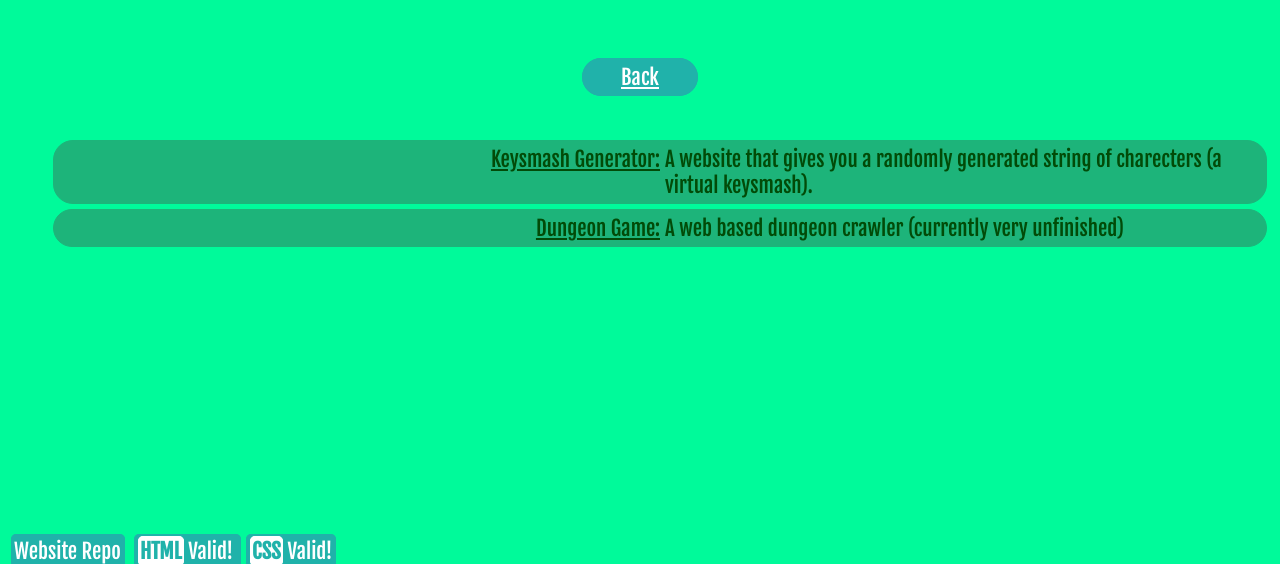
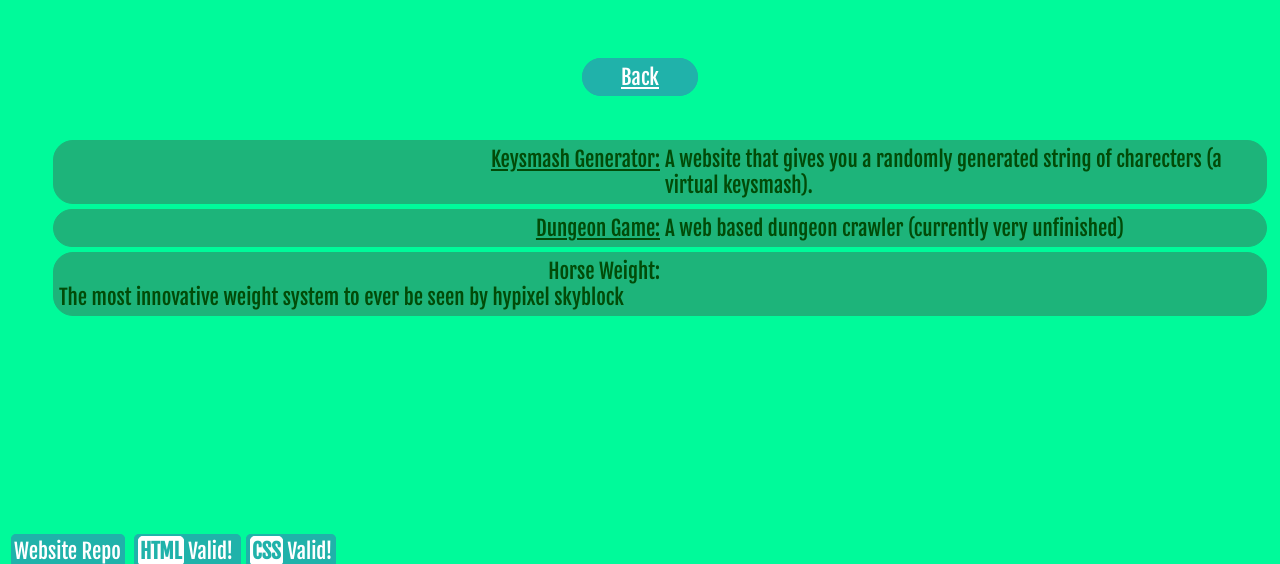
Before and after one commit to HorseScary/horsescary.github.io, a plain HTML site: page pages/projects.html in a window 1280 px wide. Shown: the part 236-800 px from the top of the page. Drawn offline with Linux system fonts and the light colour scheme.

Commit message:
added link to horse weight to projects page

```diff
--- a/pages/projects.html
+++ b/pages/projects.html
@@ -38,6 +38,14 @@
                 </div>
                 <div class="description">A web based dungeon crawler (currently very unfinished)</div>
             </li>
+
+            <li class="proj">
+                <div class="link">
+                    <div class="link" <a href="https://horsescary.com/Horse-Weight/">Horse Weight:</a>
+                    </div>
+                    <div class="description">The most innovative weight system to ever be seen by hypixel skyblock</div>
+                </div>
+            </li>
         </ul>
     </main>
 
```
